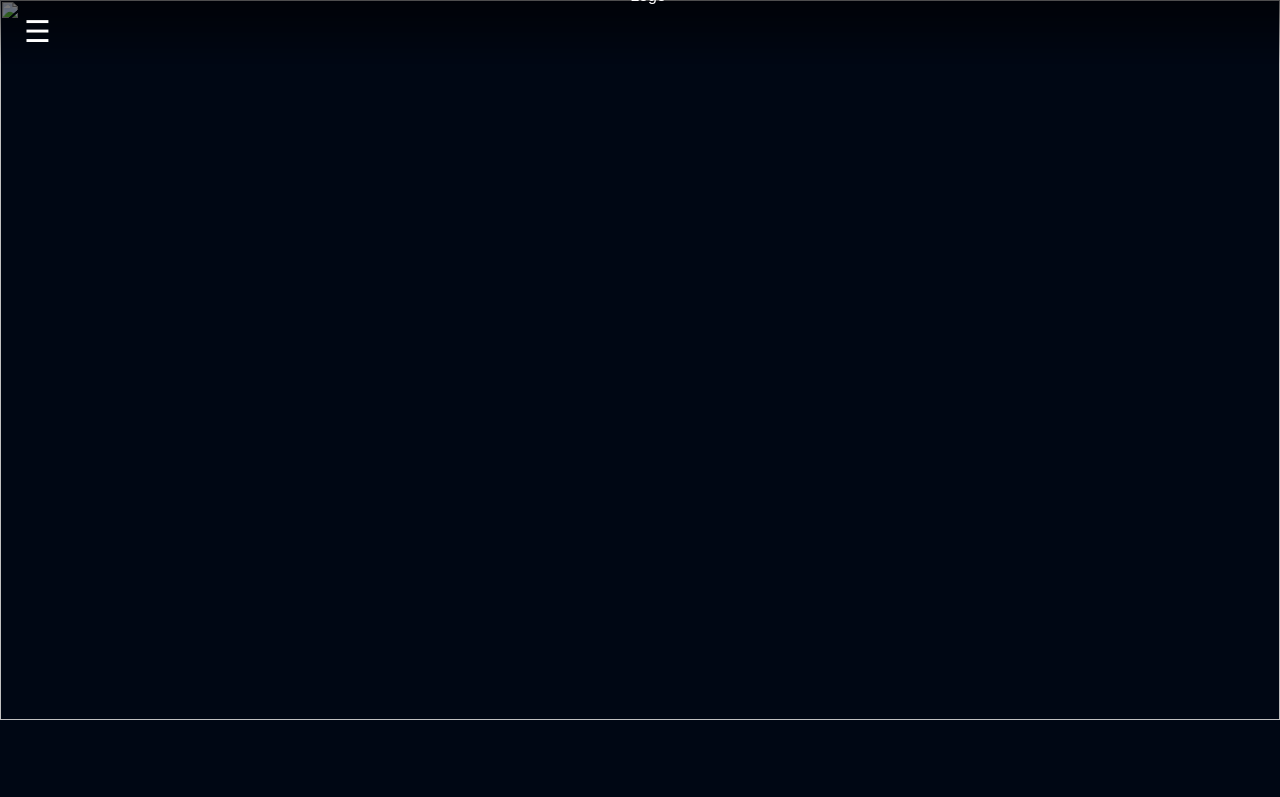
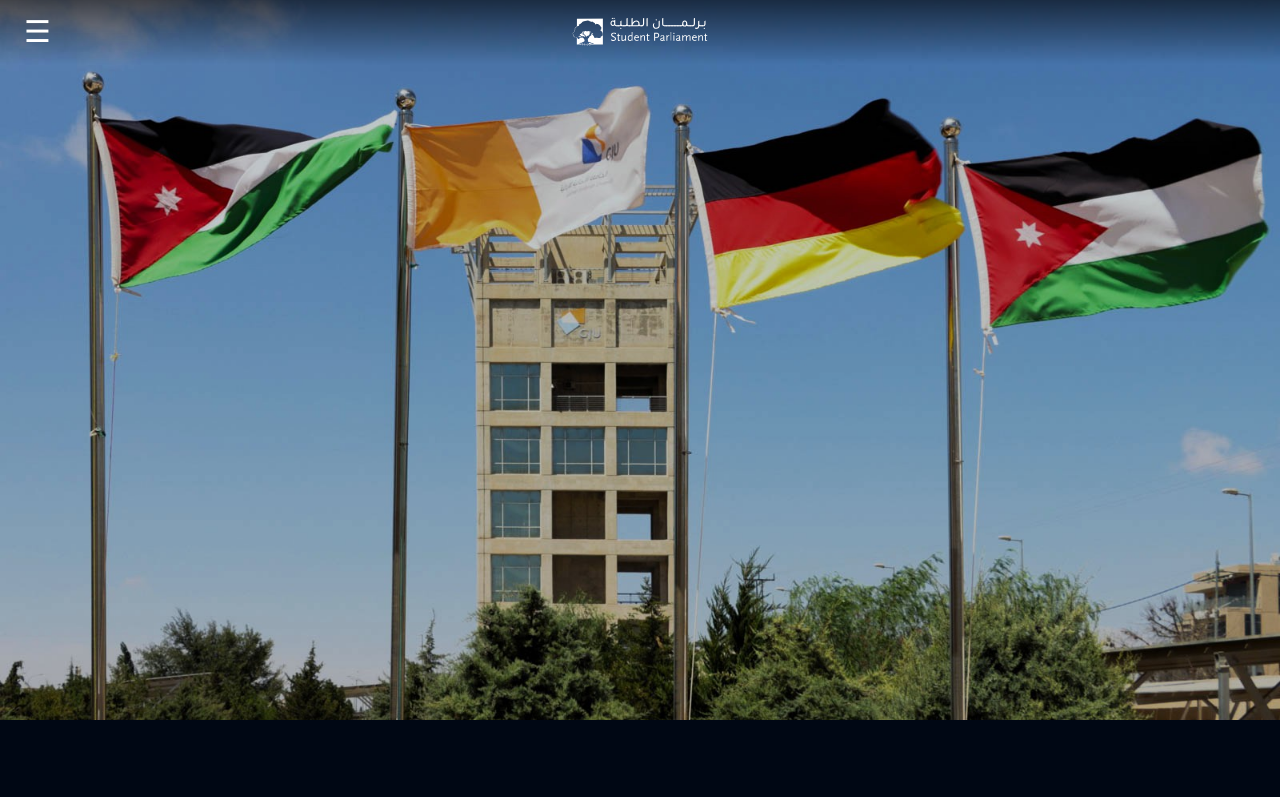
Before and after one commit to Raya-Fasha/GJU-Student-Parliament, a plain HTML site: page home.html in a window 1280 px wide. Shown: the top 797 px of the page. Drawn offline with nearby package versions, Linux system fonts and the light colour scheme.

Commit message:
Update home.html

```diff
--- a/home.html
+++ b/home.html
@@ -31,7 +31,7 @@
 
     <!-- CENTER: LOGO -->
     <div class="absolute left-1/2 -translate-x-1/2 flex flex-col items-center">
-      <img src="img/logo.svg" class="h-24" alt="Logo" />
+      <img src="logo.svg" class="h-24" alt="Logo" />
       </div>
     </div>
 
@@ -63,7 +63,7 @@
       class="relative w-full h-[90vh] flex items-center justify-center overflow-hidden"
     >
       <img
-        src="img/bg.jpg"
+        src="bg.jpg"
         class="absolute inset-0 w-full h-full object-cover"
       />
     </section>
```
